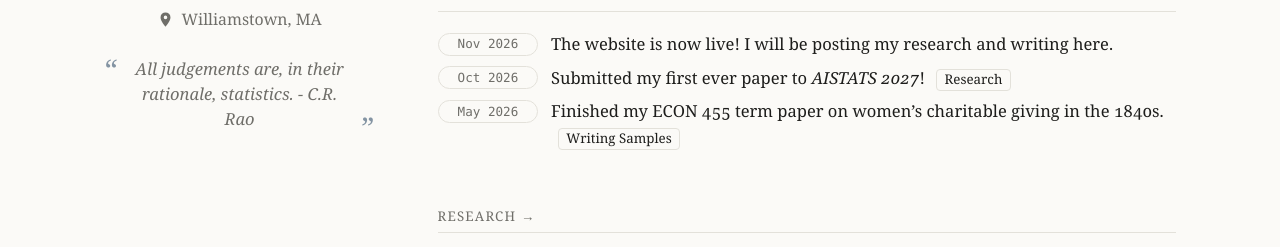
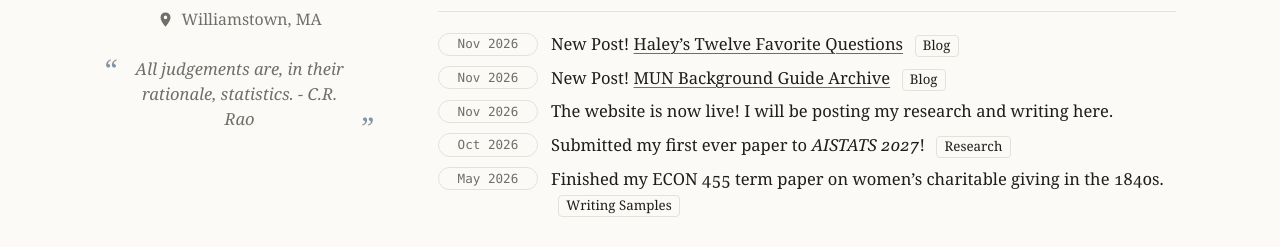
Before and after one commit to HaleyLin2006/HaleyLin2006.github.io, an Astro site: page / in a window 1280 px wide. Shown: the part 520-767 px from the top of the page. Built offline with nearby package versions, Linux system fonts and the light colour scheme; Astro itself is replaced by a stand-in of ours.

Commit message:
Add news items for favorite-questions and MUN archive posts
Co-Authored-By: Claude Opus 5.5 <noreply@anthropic.com>

```diff
--- a/src/content/blog/haley-twelve-favorite-questions.md
+++ b/src/content/blog/haley-twelve-favorite-questions.md
@@ -32,6 +32,6 @@ Feynmann has his twelve favorite questions that he keeps in his mind. Right now,
 
 6. **Miracle Economies**
 
----
+<!-- ---
 
-Ver 1: Nov. 2026
+Past Questions: -->
--- a/src/data/news.ts
+++ b/src/data/news.ts
@@ -13,6 +13,16 @@ export interface NewsItem {
 
 // Replace these examples with your own news.
 export const news: NewsItem[] = [
+  {
+    date: '2026-11',
+    text: 'New Post! <a href="/blog/haley-twelve-favorite-questions/">Haley’s Twelve Favorite Questions</a>',
+    links: [{ label: 'Blog', href: '/blog/' }],
+  },
+  {
+    date: '2026-11',
+    text: 'New Post! <a href="/blog/mun/">MUN Background Guide Archive</a>',
+    links: [{ label: 'Blog', href: '/blog/' }],
+  },
   {
     date: '2026-11',
     text: 'The website is now live! I will be posting my research and writing here.',
```
